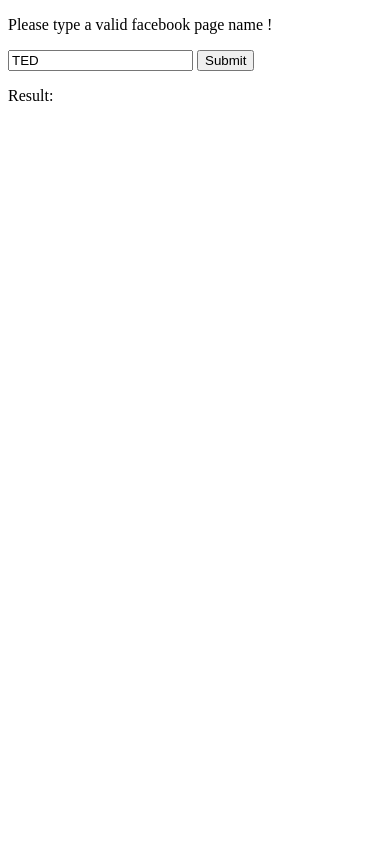
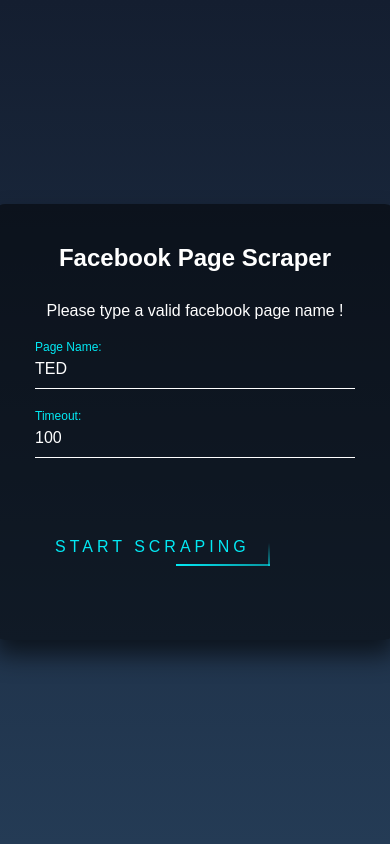
Before and after one commit to Cherni-Oussama/facebook-page-scraper, a FastAPI app: page / in a window 390 px wide. Run offline with FastAPI, Linux system fonts and the light colour scheme.

Commit message:
FEAT create a responsive form app

```diff
--- a/main.py
+++ b/main.py
@@ -11,13 +11,15 @@ import json
 import uvicorn
 from fastapi import FastAPI, Response, Request, Form
 from fastapi.templating import Jinja2Templates
+from fastapi.staticfiles import StaticFiles
 
 from scraper import FacebookScraper
 from utils import *
 
 app = FastAPI()
+app.mount("/static", StaticFiles(directory="static"), name="static")
+
 templates = Jinja2Templates(directory="templates/")
-
 
 @app.get("/")
 def form_post(request: Request):
@@ -26,7 +28,7 @@ def form_post(request: Request):
 
 
 @app.post("/")
-def form_post(request: Request, name: str = Form(...)):
+def form_post(request: Request, name: str = Form(...),  timeout: int = Form(...)):
     result = check_page_exists(name)
     if not result:
         return templates.TemplateResponse('form.html', context={'request': request, 'result': "There is not page "
@@ -34,7 +36,7 @@ def form_post(request: Request, name: str = Form(...)):
     else:
         page_name = "TED"
         download_chrome_driver()
-        scraper_fb = FacebookScraper(page_name, 100)
+        scraper_fb = FacebookScraper(page_name, timeout)
         scraper_fb.init_driver()
         scroll_to_bottom(scraper_fb.driver, 8)
         data = scraper_fb.scrape_data()
--- /dev/null
+++ b/static/styles.css
@@ -0,0 +1,176 @@
+:root{}
+
+html {
+  height: 100%;
+}
+body {
+  margin:0;
+  padding:0;
+  font-family: sans-serif;
+  background: linear-gradient(#141e30, #243b55);
+}
+
+.login-box {
+  position: absolute;
+  top: 50%;
+  left: 50%;
+  width: 400px;
+  padding: 40px;
+  transform: translate(-50%, -50%);
+  background: rgba(0,0,0,.5);
+  box-sizing: border-box;
+  box-shadow: 0 15px 25px rgba(0,0,0,.6);
+  border-radius: 10px;
+}
+
+.login-box h2 {
+  margin: 0 0 30px;
+  padding: 0;
+  color: #fff;
+  text-align: center;
+}
+
+.login-box p {
+  margin: 0 0 30px;
+  padding: 0;
+  color: #fff;
+  text-align: center;
+}
+
+.login-box .user-box {
+  position: relative;
+}
+
+.login-box .user-box input {
+  width: 100%;
+  padding: 10px 0;
+  font-size: 16px;
+  color: #fff;
+  margin-bottom: 30px;
+  border: none;
+  border-bottom: 1px solid #fff;
+  outline: none;
+  background: transparent;
+}
+.login-box .user-box label {
+  position: absolute;
+  top:0;
+  left: 0;
+  padding: 10px 0;
+  font-size: 16px;
+  color: #fff;
+  pointer-events: none;
+  transition: .5s;
+}
+
+.login-box .user-box input:focus ~ label,
+.login-box .user-box input:valid ~ label {
+  top: -20px;
+  left: 0;
+  color: #03e9f4;
+  font-size: 12px;
+}
+
+.login-box form a {
+  position: relative;
+  display: inline-block;
+  padding: 10px 20px;
+  color: #03e9f4;
+  font-size: 16px;
+  text-decoration: none;
+  text-transform: uppercase;
+  overflow: hidden;
+  transition: .5s;
+  margin-top: 40px;
+  letter-spacing: 4px
+}
+
+.login-box a:hover {
+  background: #16d3dca6;
+  color: #fff;
+  border-radius: 5px;
+  box-shadow: 0 0 5px #16d3dca6,
+              0 0 25px #16d3dca6,
+              0 0 50px #16d3dca6,
+              0 0 100px #16d3dca6;
+}
+
+.login-box a span {
+  position: absolute;
+  display: block;
+}
+
+.login-box a span:nth-child(1) {
+  top: 0;
+  left: -100%;
+  width: 100%;
+  height: 2px;
+  background: linear-gradient(90deg, transparent, #03e9f4);
+  animation: btn-anim1 1s linear infinite;
+}
+
+@keyframes btn-anim1 {
+  0% {
+    left: -100%;
+  }
+  50%,100% {
+    left: 100%;
+  }
+}
+
+.login-box a span:nth-child(2) {
+  top: -100%;
+  right: 0;
+  width: 2px;
+  height: 100%;
+  background: linear-gradient(180deg, transparent, #03e9f4);
+  animation: btn-anim2 1s linear infinite;
+  animation-delay: .25s
+}
+
+@keyframes btn-anim2 {
+  0% {
+    top: -100%;
+  }
+  50%,100% {
+    top: 100%;
+  }
+}
+
+.login-box a span:nth-child(3) {
+  bottom: 0;
+  right: -100%;
+  width: 100%;
+  height: 2px;
+  background: linear-gradient(270deg, transparent, #03e9f4);
+  animation: btn-anim3 1s linear infinite;
+  animation-delay: .5s
+}
+
+@keyframes btn-anim3 {
+  0% {
+    right: -100%;
+  }
+  50%,100% {
+    right: 100%;
+  }
+}
+
+.login-box a span:nth-child(4) {
+  bottom: -100%;
+  left: 0;
+  width: 2px;
+  height: 100%;
+  background: linear-gradient(360deg, transparent, #03e9f4);
+  animation: btn-anim4 1s linear infinite;
+  animation-delay: .75s
+}
+
+@keyframes btn-anim4 {
+  0% {
+    bottom: -100%;
+  }
+  50%,100% {
+    bottom: 100%;
+  }
+}
--- a/templates/form.html
+++ b/templates/form.html
@@ -3,15 +3,30 @@
 <head>
     <meta charset="UTF-8">
     <title>Sample Form</title>
+    <link href="{{ url_for('static', path='/styles.css') }}" rel="stylesheet">
 </head>
 <body>
-<p> Please type a valid facebook page name !</p>
-<form method="post">
-    <input type="text" name="name" value="TED"/>
-    <input type="submit">
-</form>
+    <div class="login-box">
+        <h2>Facebook Page Scraper</h2>
+        <p> Please type a valid facebook page name !</p>
+        <form method="post" id="myform">
+        <div class="user-box">
+            <input type="text" name="name" value="TED"/>
+            <label>Page Name:</label>
+        </div>
+        <div class="user-box">
+            <input type="number" name="timeout" value= "100" />
+            <label>Timeout:</label>
+        </div>
+        <a href="#" onclick="document.getElementById('myform').submit()" >  Start Scraping
+          <span></span>
+          <span></span>
+          <span></span>
+          <span></span>
+        </a>
+        </form>
+        <p>{{ result }}</p>
 
-<p>Result: {{ result }}</p>
-
+    </div>
 </body>
 </html>
```
